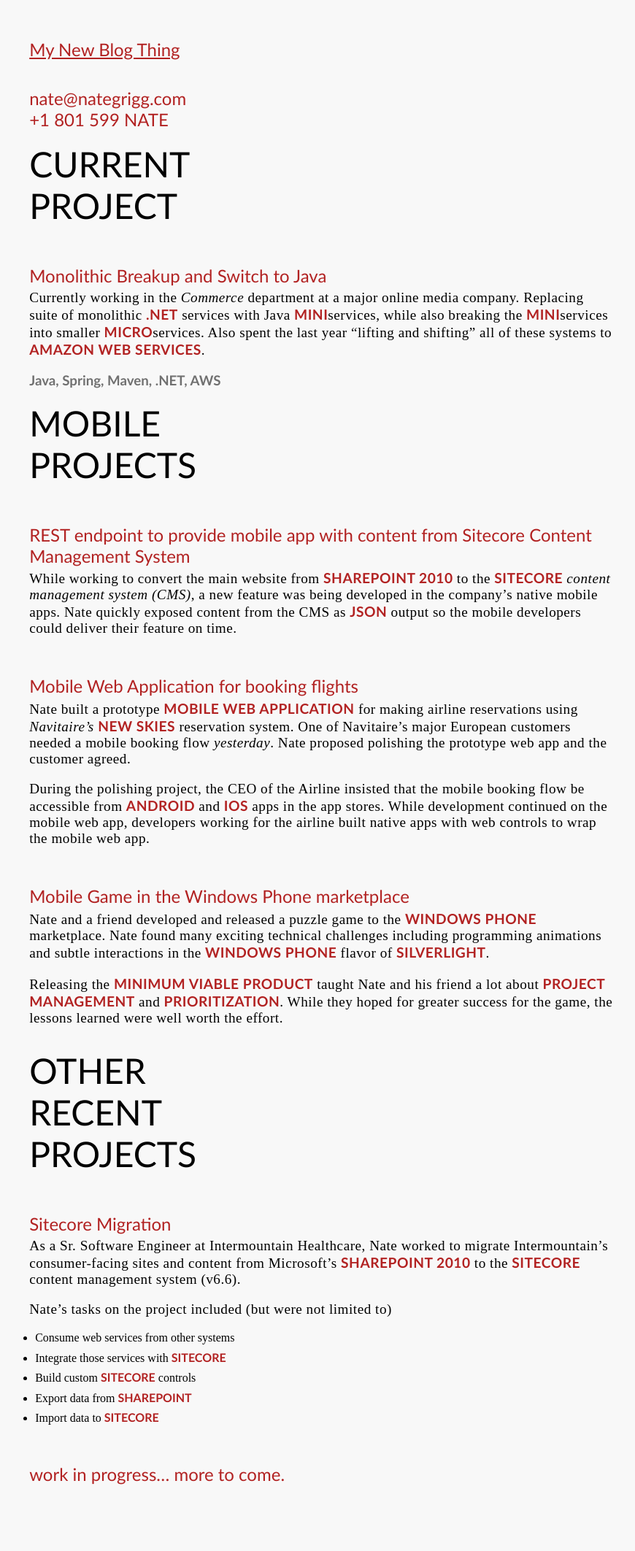
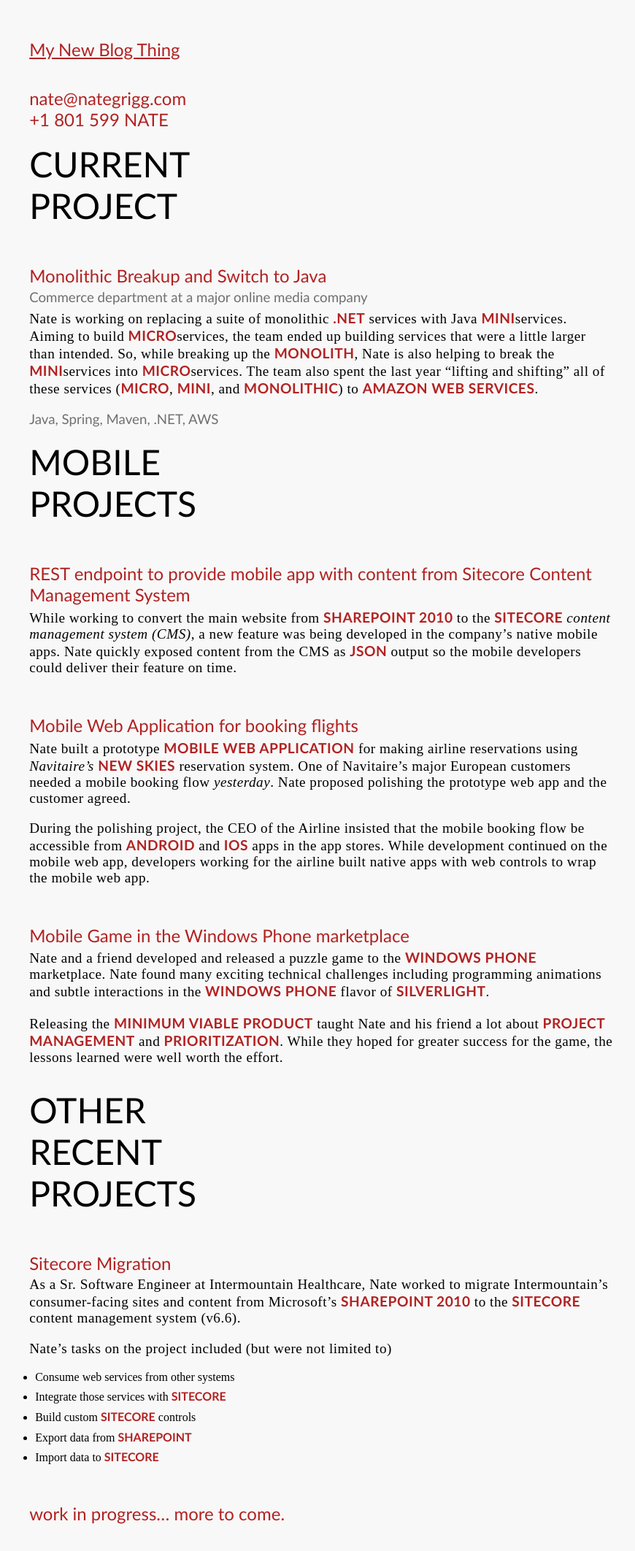
Before and after one commit to n8mob/n8mob.github.io, a Jekyll site: the page built from resume.md, in a window 1280 px wide. Shown: the whole page at 73% size, without its empty margins (11-881 px from the left). Built offline with Jekyll 4.4.1, drawn with Linux system fonts in a browser that asks for light colours; before the commit the page ends 2071 px from its top, so only the background shows below that.

Commit message:
Change h3 font weight to normal

```diff
--- a/css/Nater.css
+++ b/css/Nater.css
@@ -65,6 +65,7 @@
 h3 {
   color: #707070;
   margin-bottom: -0.7em;
+  font-weight: normal;
 }
 
 img {
--- a/resume.md
+++ b/resume.md
@@ -7,7 +7,8 @@
 
 # Current Project
 ## Monolithic Breakup and Switch to Java
-Currently working in the *Commerce* department at a major online media company. Replacing suite of monolithic **.NET** services with Java **mini**&zwnj;services, while also breaking the **mini**&zwnj;services into smaller **micro**&zwnj;services. Also spent the last year "lifting and shifting" all of these systems to **Amazon Web Services**.
+### Commerce department at a major online media company
+Nate is working on replacing a suite of monolithic **.NET** services with Java **mini**&zwnj;services. Aiming to build **micro**&zwnj;services, the team ended up building services that were a little larger than intended. So, while breaking up the **monolith**, Nate is also helping to break the **mini**&zwnj;services into **micro**&zwnj;services. The team also spent the last year "lifting and shifting" all of these services (**micro**, **mini**, and **monolithic**) to **Amazon Web Services**.
 ### Java, Spring, Maven, .NET, AWS
 
 # Mobile Projects
```
